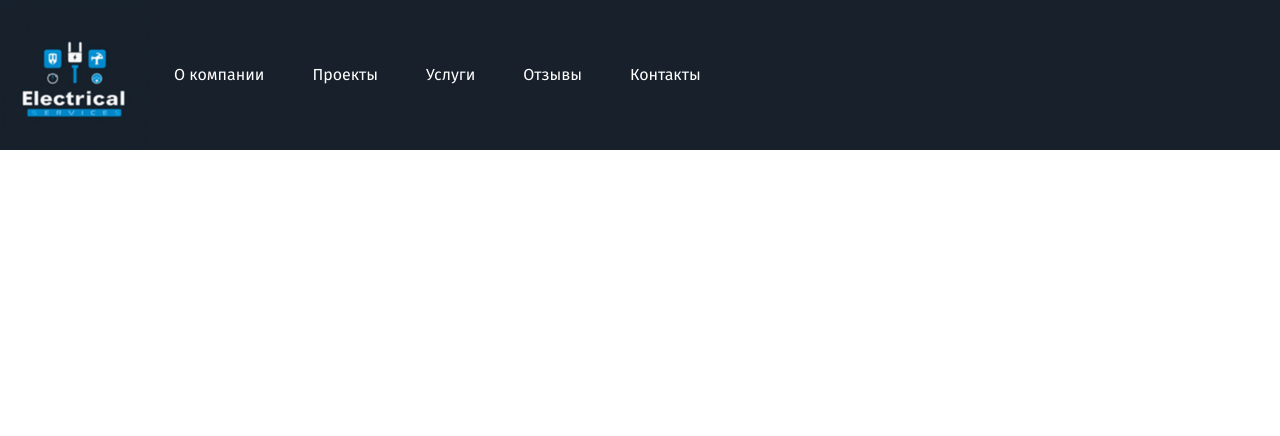
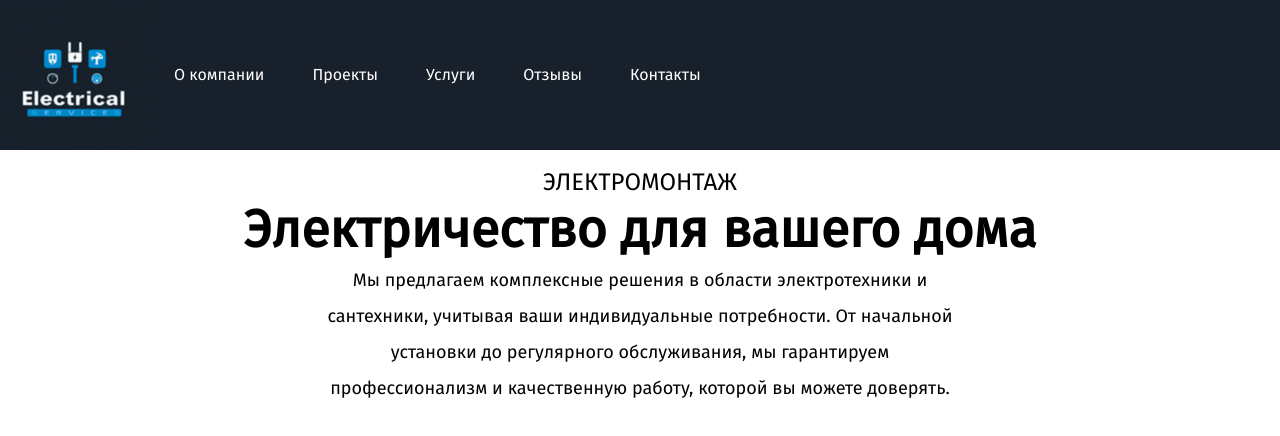
Before and after one commit to lexxik753/electrics, a Vue app: page / in a window 1280 px wide. Shown: the top 436 px of the page. Built offline with nearby package versions, Linux system fonts and the light colour scheme; the HTML template or start-up script is replaced by a standard one.

Commit message:
create title, need fix bg image

```diff
--- a/src/layouts/Header.vue
+++ b/src/layouts/Header.vue
@@ -30,7 +30,7 @@ const showMenu = ref(false);
 <template>
     <header class="flex bg-[#18212b] text-white">
         <nav class="flex grow items-center md:flex md:grow md:items-center">
-            <div class="grow md:grow-0">
+            <div>
                 <img class="m-auto" src="../assets/media/logo.png" alt="логотип электромонтажа">
             </div>
             <ul class="hidden md:flex lg:flex-row">
@@ -46,7 +46,8 @@ const showMenu = ref(false);
                 <path d="M6 22.0002L26 22.0008" />
             </svg>
         </button>
-        <div class="bg-[#18212b] md:hidden h-[100vh] w-full absolute top-0" :class="showMenu == true ? 'block' : 'hidden'">
+        <div class="bg-[#18212b] md:hidden h-[100vh] w-full absolute top-0"
+            :class="showMenu == true ? 'block' : 'hidden'">
             <div class="flex justify-end mt-4 mr-5">
                 <button @click="showMenu = false">X</button>
             </div>
@@ -56,4 +57,13 @@ const showMenu = ref(false);
             </ul>
         </div>
     </header>
+    <div class="bg-cover bg-[url('src/assets/media/header.png')">
+        <h2 class="py-4 text-xl md:text-2xl text-center">ЭЛЕКТРОМОНТАЖ</h2>
+        <h1 class="mb-4 text-2xl md:text-[52px] font-bold text-center">Электричество для вашего дома</h1>
+        <section class="m-auto w-1/2 text-center">
+            <p class="md:text-lg md:leading-loose">Мы предлагаем комплексные решения в области электротехники и сантехники,
+                учитывая ваши индивидуальные потребности. От начальной установки до регулярного обслуживания, мы
+                гарантируем профессионализм и качественную работу, которой вы можете доверять.</p>
+        </section>
+    </div>
 </template>
```
Also changed, not shown: src/assets/media/header.png (added), src/style.css (line endings or trailing spaces).
